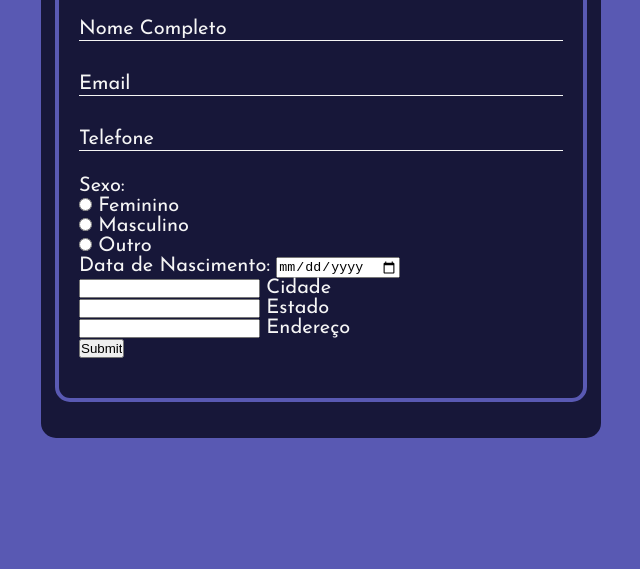
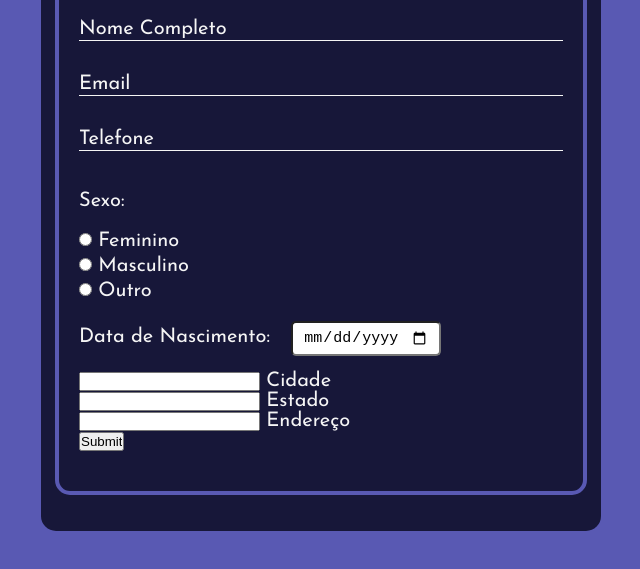
Before and after one commit to andreisissi/Formulario, a plain HTML site: page index.html in a window 1280 px wide. Shown: the part 175-744 px from the top of the page, without its empty margins (319-959 px from the left). Drawn offline with Linux system fonts and the light colour scheme.

Commit message:
CSS input genero

```diff
--- a/index.html
+++ b/index.html
@@ -36,19 +36,19 @@
 
 <!-- INPUT GENERO -->
 
-            <p>Sexo:</p>
+            <p id="paragrafo">Sexo:</p>
 
-            <div>
+            <div class="container_gender">
                <input type="radio" id="feminine" name="gender" class="gender" name="feminine" required>
                <label for="feminine" style="cursor: pointer;">Feminino</label>
             </div>
 
-            <div>
+            <div class="container_gender">
                <input type="radio" id="masculine" name="gender" class="gender" name="masculine" required>
                <label for="masculine" style="cursor: pointer;">Masculino</label>
             </div>
 
-            <div>
+            <div class="container_gender">
                <input type="radio" id="other" name="gender" class="gender" name="other" required>
                <label for="other" style="cursor: pointer;">Outro</label>
             </div>
--- a/style.css
+++ b/style.css
@@ -8,6 +8,7 @@
    --primary-color: rgb(89, 89, 179);
    --secondary-color: rgb(23, 23, 57);
    --third-color: whitesmoke;
+   /* --label-color: rgb(252, 91, 91); */
 }
 
 body {
@@ -16,6 +17,8 @@ body {
    font-family: 'Josefin Sans', sans-serif;
    font-size: 20px;
 }
+
+/* INPUT USUARIO */
 
 .section_container {
    background-color: var(--secondary-color);
@@ -87,3 +90,25 @@ body {
    font-size: 15px;
    color: var(--primary-color);
 }
+
+/* INPUT GENERO */
+
+#paragrafo {
+   margin: 25px 0 20px 0;
+}
+
+.container_gender {
+   margin-bottom: 5px;
+   cursor: pointer;
+}
+
+#data_nasc {
+   margin: 15px;
+   border-radius: 5px;
+   outline: none;
+   width: 150px;
+   height: 35px;
+   font-size: 15px;
+   padding: 0 10px;
+   cursor: pointer;
+}
```
